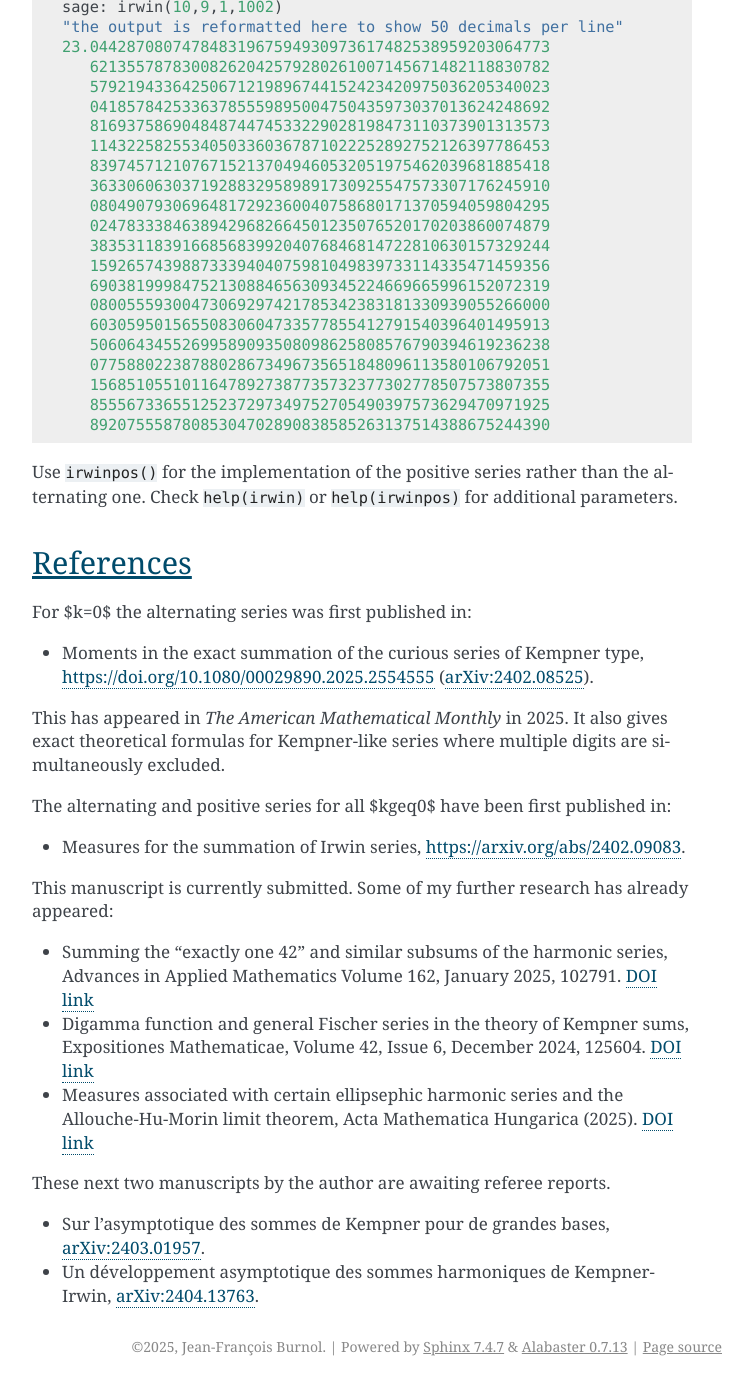
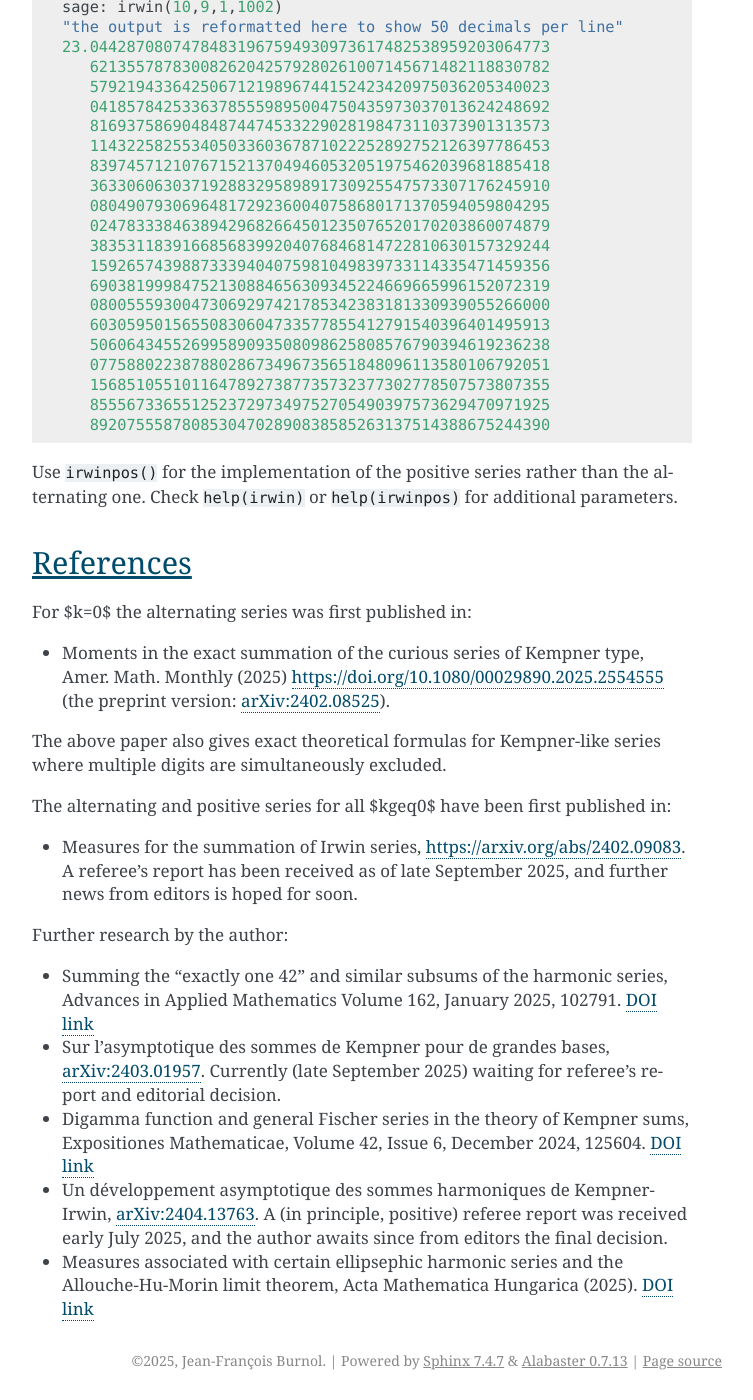
Before and after one commit to burnol-math/irwin, a Sphinx documentation site: the page built from docs/index.rst, in a window 1280 px wide and 1400 px high, scrolled down 5793 px. Shown: the whole window, without its empty margins (388-1141 px from the left). Built offline with Sphinx 7.4.7, drawn with Linux system fonts in a browser that asks for light colours.

Commit message:
[DOC] Update publication status
I had indeed completely forgotten that my longer (30 pages circa) French
paper had been in principle accepted 3 months ago, as I have gotten no
news since.

I also got only a few days ago, at last, a referee report on my Irwin
paper.

```diff
--- a/docs/index.rst
+++ b/docs/index.rst
@@ -312,25 +312,31 @@ References
 For $k=0$ the alternating series was first published in:
 
 - Moments in the exact summation of the curious series of Kempner type,
-  https://doi.org/10.1080/00029890.2025.2554555
-  (`arXiv:2402.08525 <https://arxiv.org/abs/2402.08525>`__).
+  Amer. Math. Monthly (2025) https://doi.org/10.1080/00029890.2025.2554555
+  (the preprint version: `arXiv:2402.08525 <https://arxiv.org/abs/2402.08525>`__).
 
-This has appeared in *The American Mathematical Monthly* in 2025.  It
+The above paper
 also gives exact theoretical formulas for Kempner-like series where multiple
 digits are simultaneously excluded.
 
 The alternating and positive series for all $k\geq0$ have been first
 published in:
 
-- Measures for the summation of Irwin series, https://arxiv.org/abs/2402.09083.
+- Measures for the summation of Irwin series,
+  https://arxiv.org/abs/2402.09083.  A referee's report has been received
+  as of late September 2025, and further news from editors is hoped for soon.
 
-This manuscript is currently submitted.  Some of my further research
-has already appeared:
+Further research by the author:
 
 - Summing the "exactly one 42" and similar subsums of the harmonic series,
   Advances in Applied Mathematics Volume 162, January 2025, 102791. `DOI link`__
 
   __ https://doi.org/10.1016/j.aam.2024.102791
+
+- Sur l'asymptotique des sommes de Kempner pour de grandes bases,
+  `arXiv:2403.01957 <https://arxiv.org/abs/2403.01957>`__.  Currently
+  (late September 2025) waiting for referee's report and editorial
+  decision.
 
 - Digamma function and general Fischer series in the theory of Kempner sums,
   Expositiones Mathematicae, Volume 42, Issue 6, December
@@ -338,15 +344,13 @@ has already appeared:
 
   __ https://doi.org/10.1016/j.exmath.2024.125604
 
+- Un développement asymptotique des sommes harmoniques de Kempner-Irwin,
+  `arXiv:2404.13763 <https://arxiv.org/abs/2404.13763>`__.  A (in principle,
+  positive) referee report was received early July 2025, and the author
+  awaits since from editors the final decision.
+
 - Measures associated with certain ellipsephic harmonic series and the
   Allouche-Hu-Morin limit theorem, Acta Mathematica Hungarica (2025).
   `DOI link`__
 
   __ https://doi.org/10.1007/s10474-025-01525-3
-
-These next two manuscripts by the author are awaiting referee reports.
-
-- Sur l'asymptotique des sommes de Kempner pour de grandes bases,
-  `arXiv:2403.01957 <https://arxiv.org/abs/2403.01957>`__.
-- Un développement asymptotique des sommes harmoniques de Kempner-Irwin,
-  `arXiv:2404.13763 <https://arxiv.org/abs/2404.13763>`__.
```
Also changed, not shown: README.md (+10 -11 lines).
